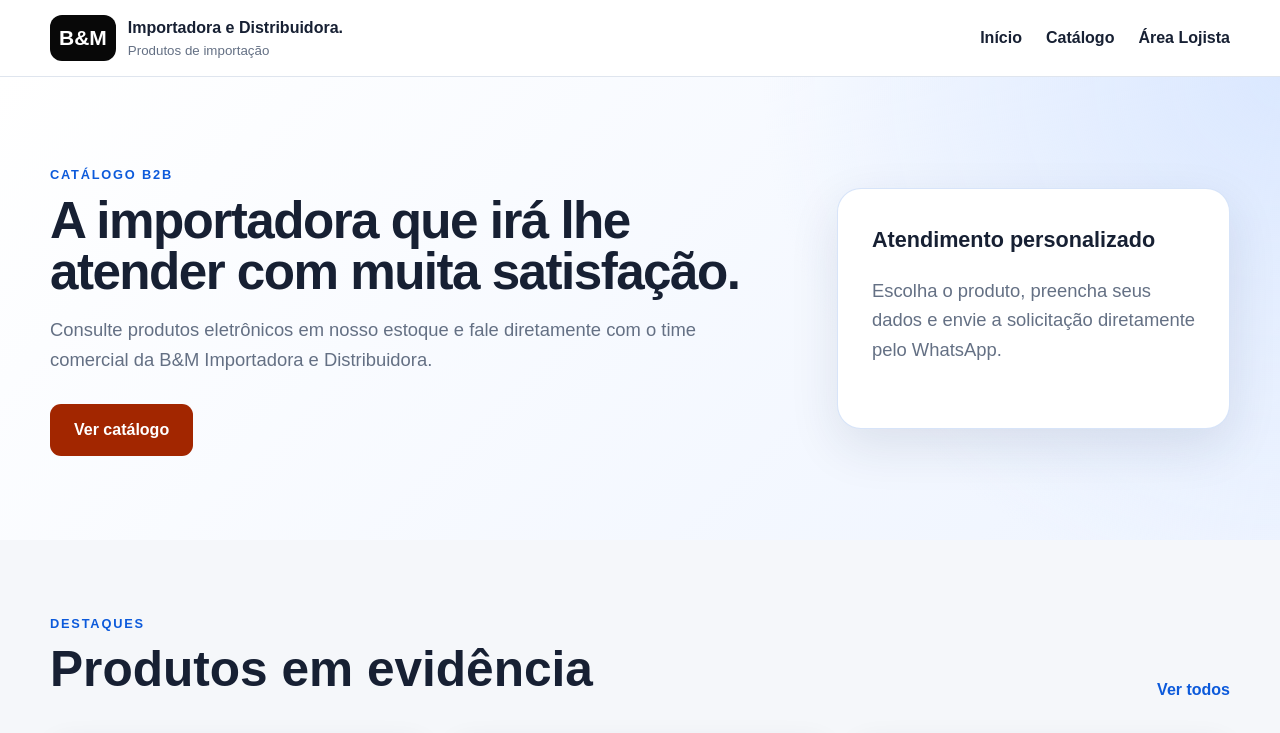
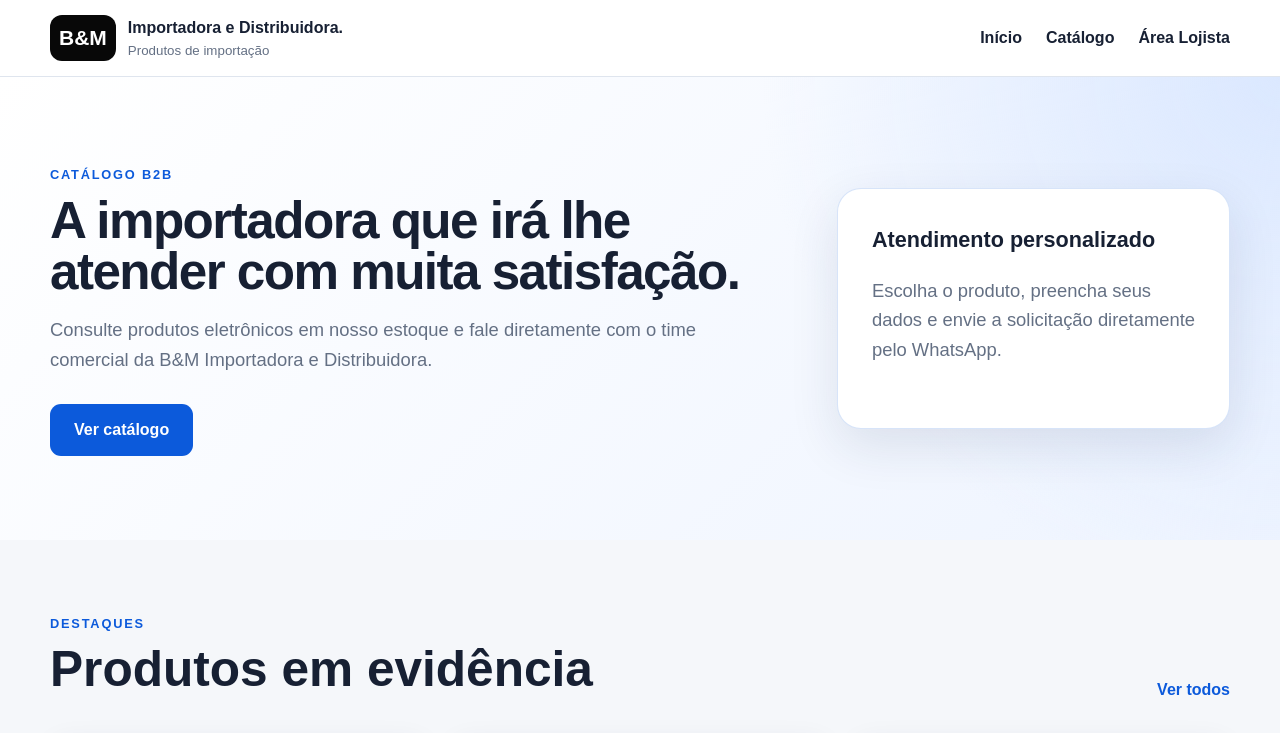
Before and after one commit to romanuser/bm-vitrine, a Next.js app: page / in a window 1280 px wide. Shown: the top 733 px of the page. Built offline with nearby package versions, Linux system fonts and the light colour scheme; grey boxes are pictures that could not be loaded.

Commit message:
Atualiza css .button.large primary inserindo var -- primary

```diff
--- a/src/app/globals.css
+++ b/src/app/globals.css
@@ -291,6 +291,7 @@ textarea {
 .button.large {
   min-height: 52px;
   padding-inline: 24px;
+  background: var(--primary);
 }
 
 .catalog-filters {
```
